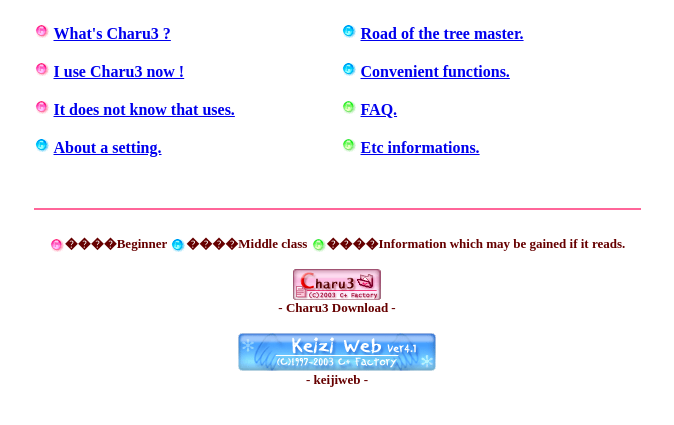
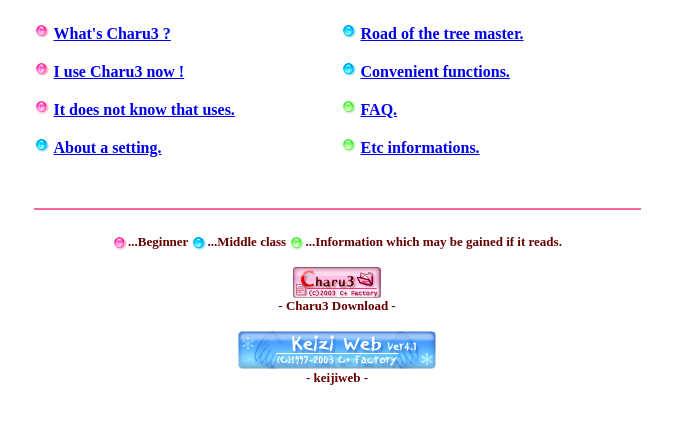
Before and after one commit to itagagaki/itagagaki.github.io, a plain HTML site: page Charu3.7/docs/en/top.html in a window 1280 px wide. Shown: the part 317-742 px from the top of the page, without its empty margins (303-977 px from the left). Drawn offline with Linux system fonts and the light colour scheme.

Commit message:
Update top.html

```diff
--- a/Charu3.7/docs/en/top.html
+++ b/Charu3.7/docs/en/top.html
@@ -58,7 +58,7 @@
       <td colspan="2">
         <hr color="#FF6699">
         <div align="center"><font color="#FF6666" size="2"><b><br>
-          <img src="img/point_p.png" width="16" height="16" align="absmiddle"></b></font><b><font size="2">����Beginner <font color="#FF6666"><img src="img/point_b.png" width="16" height="16" align="absmiddle"></font>����Middle class <font color="#FF6666"><img src="img/point_g.png" width="16" height="16" align="absmiddle"></font>����Information which may be gained if it reads.<br>
+          <img src="img/point_p.png" width="16" height="16" align="absmiddle"></b></font><b><font size="2">...Beginner <font color="#FF6666"><img src="img/point_b.png" width="16" height="16" align="absmiddle"></font>...Middle class <font color="#FF6666"><img src="img/point_g.png" width="16" height="16" align="absmiddle"></font>...Information which may be gained if it reads.<br>
           <br>
           <a href="http://keijiweb.com/softwareE.html#charu3" target="_blank"><img src="img/charu3_bnr.png" width="88" height="31" border="0"></a><br>
           - Charu3 Download -<br>
```
